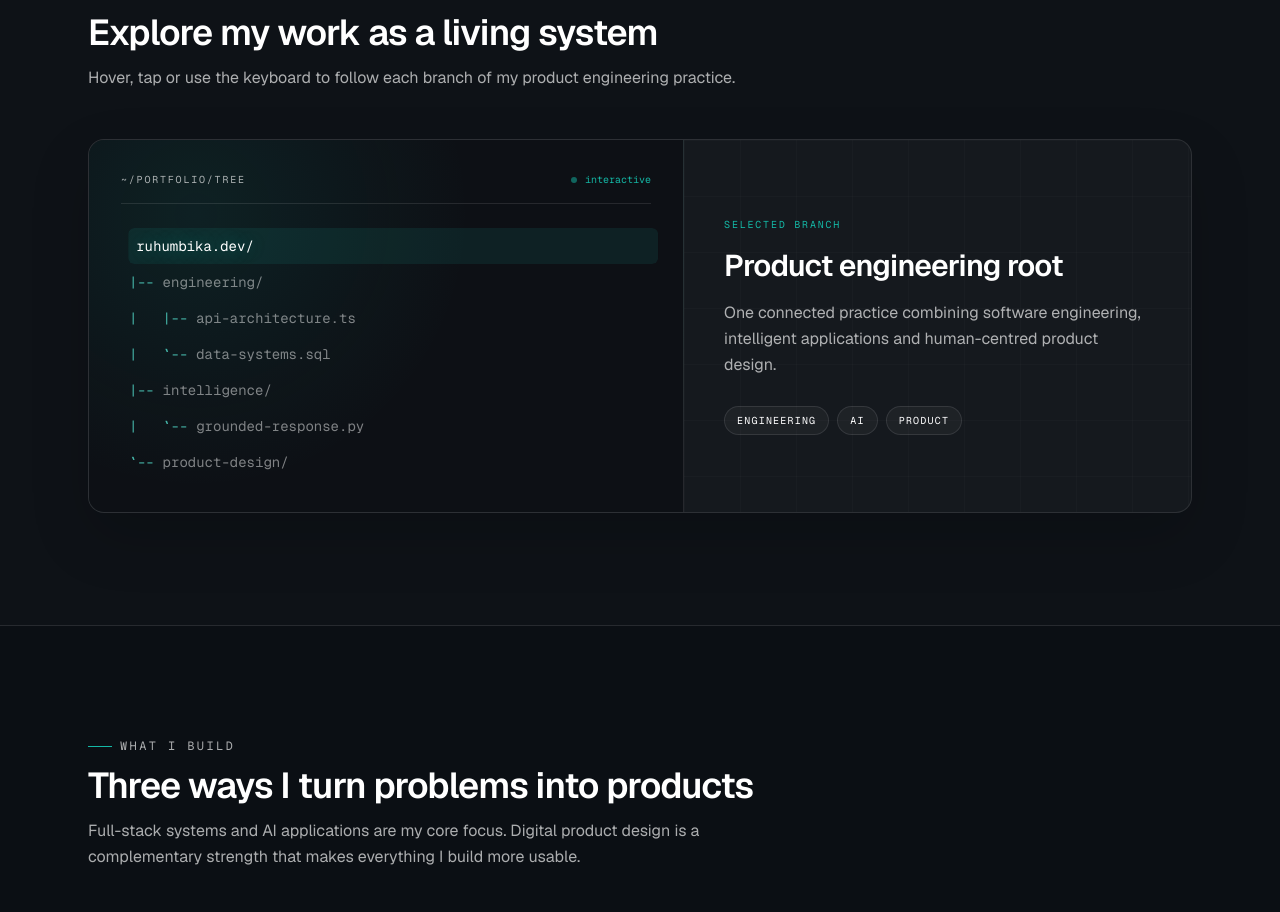
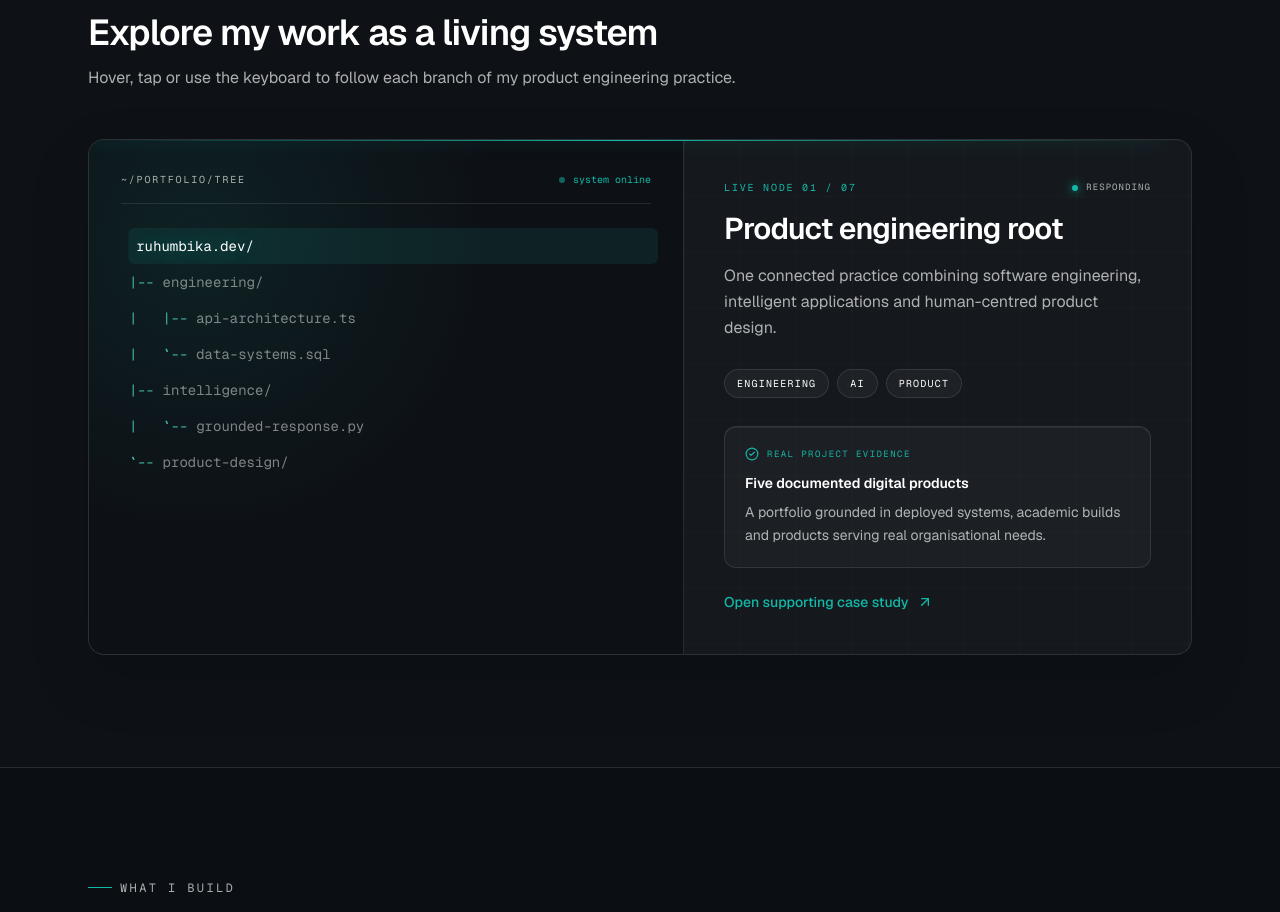
Before and after one commit to Ruhumbika/PORTFOLIO, a Next.js app: page / in a window 1280 px wide. Shown: the part 1660-2572 px from the top of the page. Built offline with nearby package versions, Linux system fonts and the light colour scheme.

Commit message:
Connect living system to real project evidence

```diff
--- a/app/globals.css
+++ b/app/globals.css
@@ -414,6 +414,11 @@
   box-shadow: 0 24px 60px rgba(0, 0, 0, 0.16);
 }
 
+.ascii-system-signal {
+  background: linear-gradient(90deg, transparent, var(--primary), transparent);
+  box-shadow: 0 0 16px color-mix(in srgb, var(--primary) 78%, transparent);
+}
+
 .light .ascii-tree-shell {
   background: rgba(235, 235, 232, 0.74);
   box-shadow:
@@ -449,6 +454,16 @@
 
 .ascii-tree-prefix {
   color: color-mix(in srgb, var(--primary) 68%, var(--muted-foreground));
+}
+
+.ascii-proof-card {
+  box-shadow: inset 0 1px 0 color-mix(in srgb, var(--foreground) 6%, transparent);
+}
+
+.light .ascii-proof-card {
+  box-shadow:
+    7px 8px 18px rgba(125, 125, 121, 0.14),
+    -5px -5px 14px rgba(255, 255, 255, 0.62);
 }
 
 @keyframes orbit-ring-breathe {
--- a/components/home/AsciiTreeSection.tsx
+++ b/components/home/AsciiTreeSection.tsx
@@ -1,82 +1,128 @@
 'use client'
 
+import Link from 'next/link'
 import { AnimatePresence, motion, useReducedMotion } from 'framer-motion'
-import { useState } from 'react'
+import { useRef, useState } from 'react'
+import { ArrowUpRight, CheckCircle2 } from 'lucide-react'
 import { SectionHeading } from '@/components/shared/SectionHeading'
 
 const treeItems = [
   {
     id: 'root',
     branch: 'root',
+    depth: 1,
     prefix: '',
     label: 'ruhumbika.dev/',
     title: 'Product engineering root',
     description: 'One connected practice combining software engineering, intelligent applications and human-centred product design.',
     tags: ['Engineering', 'AI', 'Product'],
+    proof: 'Five documented digital products',
+    outcome: 'A portfolio grounded in deployed systems, academic builds and products serving real organisational needs.',
+    href: '/projects',
   },
   {
     id: 'engineering',
     branch: 'engineering',
+    depth: 2,
     prefix: '|-- ',
     label: 'engineering/',
     title: 'Full-stack engineering',
     description: 'Reliable web and mobile systems built across interfaces, APIs, permissions, data models and deployment workflows.',
     tags: ['Laravel', 'Node.js', 'Flutter'],
+    proof: 'Kilindi Traders Digital License Management System',
+    outcome: 'A deployed role-based platform for licensing, renewals, debt tracking, SMS reminders and council reporting.',
+    href: '/projects/kdilms',
   },
   {
     id: 'apis',
     branch: 'engineering',
+    depth: 3,
     prefix: '|   |-- ',
     label: 'api-architecture.ts',
     title: 'API architecture',
     description: 'Clear service boundaries and REST contracts that connect user interfaces, business logic and external platforms.',
     tags: ['REST', 'FastAPI', 'Express'],
+    proof: 'Mobile-First Rental Platform',
+    outcome: 'REST API contracts, JWT authentication and service boundaries connecting Flutter, Express.js and PostgreSQL.',
+    href: '/projects/rental-platform',
   },
   {
     id: 'data',
     branch: 'engineering',
+    depth: 3,
     prefix: '|   `-- ',
     label: 'data-systems.sql',
     title: 'Data systems',
     description: 'Structured relational data, careful validation and accountable administrative workflows.',
     tags: ['MySQL', 'PostgreSQL', 'SQLite'],
+    proof: 'KDILMS data and reporting workflows',
+    outcome: 'Validated TAUSI imports, structured trader records, audit logs and reporting dashboards for accountable operations.',
+    href: '/projects/kdilms',
   },
   {
     id: 'intelligence',
     branch: 'intelligence',
+    depth: 2,
     prefix: '|-- ',
     label: 'intelligence/',
     title: 'AI application development',
     description: 'Privacy-conscious AI applications with local inference, retrieval pipelines and focused knowledge bases.',
     tags: ['Ollama', 'RAG', 'Python'],
+    proof: 'Student Support LLM Platform',
+    outcome: 'A privacy-conscious local AI pipeline connecting Streamlit, FastAPI, retrieval and Ollama inference.',
+    href: '/projects/student-support-llm',
   },
   {
     id: 'rag',
     branch: 'intelligence',
+    depth: 3,
     prefix: '|   `-- ',
     label: 'grounded-response.py',
     title: 'Grounded responses',
     description: 'Retrieval and prompt workflows that keep model answers relevant to the intended domain.',
     tags: ['FastAPI', 'Knowledge Base', 'Testing'],
+    proof: 'Grounded university support responses',
+    outcome: 'A custom FAQ knowledge base and retrieval workflow designed to keep answers relevant to the student domain.',
+    href: '/projects/student-support-llm',
   },
   {
     id: 'product',
     branch: 'product',
+    depth: 2,
     prefix: '`-- ',
     label: 'product-design/',
     title: 'Digital product design',
     description: 'Product flows, interface decisions and testing shaped by real organisational and customer needs.',
     tags: ['Figma', 'UI/UX', 'User Flows'],
+    proof: 'RJAY Barbershop Digital Platform',
+    outcome: 'Booking journeys, service discovery and availability controls shaped around an operating small business.',
+    href: '/projects/rjay-barbershop',
   },
 ]
 
 export function AsciiTreeSection() {
   const reduce = useReducedMotion()
   const [activeId, setActiveId] = useState('root')
+  const treeRefs = useRef<Array<HTMLButtonElement | null>>([])
   const active = treeItems.find((item) => item.id === activeId) ?? treeItems[0]
+  const activeIndex = treeItems.findIndex((item) => item.id === active.id)
+
+  function handleTreeKeyDown(event: React.KeyboardEvent<HTMLButtonElement>, index: number) {
+    let nextIndex: number | undefined
+
+    if (event.key === 'ArrowDown') nextIndex = (index + 1) % treeItems.length
+    if (event.key === 'ArrowUp') nextIndex = (index - 1 + treeItems.length) % treeItems.length
+    if (event.key === 'Home') nextIndex = 0
+    if (event.key === 'End') nextIndex = treeItems.length - 1
+
+    if (nextIndex === undefined) return
+    event.preventDefault()
+    setActiveId(treeItems[nextIndex].id)
+    treeRefs.current[nextIndex]?.focus()
+  }
 
   return (
-    <section className="border-y border-border bg-secondary/20">
+    <section id="living-system" className="scroll-mt-20 border-y border-border bg-secondary/20">
       <div className="mx-auto max-w-6xl px-4 py-20 sm:px-6 lg:py-28">
         <SectionHeading
           label="Interactive Architecture"
@@ -84,7 +130,13 @@ export function AsciiTreeSection() {
           description="Hover, tap or use the keyboard to follow each branch of my product engineering practice."
         />
 
-        <div className="ascii-tree-shell mt-12 grid overflow-hidden rounded-2xl border border-border lg:grid-cols-[1.08fr_0.92fr]">
+        <div className="ascii-tree-shell relative mt-12 grid overflow-hidden rounded-2xl border border-border lg:grid-cols-[1.08fr_0.92fr]">
+          <motion.span
+            className="ascii-system-signal absolute inset-x-0 top-0 z-20 h-px origin-left"
+            animate={reduce ? undefined : { scaleX: [0, 1, 0], x: ['0%', '0%', '100%'] }}
+            transition={{ duration: 4.8, repeat: Infinity, ease: 'easeInOut' }}
+            aria-hidden="true"
+          />
           <div className="ascii-tree-panel border-b border-border p-5 sm:p-8 lg:border-b-0 lg:border-r">
             <div className="mb-6 flex items-center justify-between border-b border-border pb-4">
               <span className="font-mono text-[10px] uppercase tracking-[0.18em] text-muted-foreground">
@@ -92,12 +144,12 @@ export function AsciiTreeSection() {
               </span>
               <span className="flex items-center gap-2 font-mono text-[10px] text-primary">
                 <span className="h-1.5 w-1.5 animate-pulse rounded-full bg-primary" />
-                interactive
+                system online
               </span>
             </div>
 
             <div className="flex flex-col" role="tree" aria-label="Ruhumbika's capability tree">
-              {treeItems.map((item) => {
+              {treeItems.map((item, index) => {
                 const selected = item.id === active.id
                 const related = item.branch === active.branch || item.id === 'root'
                 return (
@@ -106,9 +158,13 @@ export function AsciiTreeSection() {
                     type="button"
                     role="treeitem"
                     aria-selected={selected}
+                    aria-level={item.depth}
+                    tabIndex={selected ? 0 : -1}
+                    ref={(node) => { treeRefs.current[index] = node }}
                     onPointerEnter={() => setActiveId(item.id)}
                     onFocus={() => setActiveId(item.id)}
                     onClick={() => setActiveId(item.id)}
+                    onKeyDown={(event) => handleTreeKeyDown(event, index)}
                     className="ascii-tree-line relative flex w-full items-center overflow-hidden rounded-md px-2 py-2 text-left font-mono text-xs sm:text-sm"
                     data-selected={selected}
                     data-related={related}
@@ -130,7 +186,7 @@ export function AsciiTreeSection() {
             </div>
           </div>
 
-          <div className="relative flex min-h-80 items-center p-6 sm:p-10">
+          <div className="relative flex min-h-[29rem] items-center p-6 sm:p-10">
             <div className="bg-grid pointer-events-none absolute inset-0 opacity-20" aria-hidden="true" />
             <AnimatePresence mode="wait">
               <motion.div
@@ -139,11 +195,17 @@ export function AsciiTreeSection() {
                 animate={{ opacity: 1, y: 0, filter: 'blur(0px)' }}
                 exit={reduce ? undefined : { opacity: 0, y: -8, filter: 'blur(4px)' }}
                 transition={{ duration: 0.3, ease: [0.22, 1, 0.36, 1] }}
-                className="relative"
+                className="relative w-full"
               >
-                <p className="font-mono text-[10px] uppercase tracking-[0.18em] text-primary">
-                  Selected branch
-                </p>
+                <div className="flex items-center justify-between gap-4">
+                  <p className="font-mono text-[10px] uppercase tracking-[0.18em] text-primary">
+                    Live node {String(activeIndex + 1).padStart(2, '0')} / {String(treeItems.length).padStart(2, '0')}
+                  </p>
+                  <span className="flex items-center gap-2 font-mono text-[9px] uppercase tracking-[0.12em] text-muted-foreground">
+                    <span className="h-1.5 w-1.5 rounded-full bg-primary shadow-[0_0_10px_var(--primary)]" />
+                    responding
+                  </span>
+                </div>
                 <h3 className="mt-4 text-2xl font-semibold tracking-tight sm:text-3xl">
                   {active.title}
                 </h3>
@@ -157,6 +219,23 @@ export function AsciiTreeSection() {
                     </span>
                   ))}
                 </div>
+
+                <div className="ascii-proof-card mt-7 rounded-xl border border-border bg-card/80 p-4 sm:p-5">
+                  <p className="flex items-center gap-2 font-mono text-[9px] uppercase tracking-[0.16em] text-primary">
+                    <CheckCircle2 className="h-3.5 w-3.5" aria-hidden="true" />
+                    Real project evidence
+                  </p>
+                  <p className="mt-3 text-sm font-semibold text-foreground">{active.proof}</p>
+                  <p className="mt-2 text-sm leading-relaxed text-muted-foreground">{active.outcome}</p>
+                </div>
+
+                <Link
+                  href={active.href}
+                  className="mt-6 inline-flex items-center gap-2 text-sm font-medium text-primary transition-colors hover:text-foreground focus-visible:outline-none focus-visible:ring-2 focus-visible:ring-primary focus-visible:ring-offset-4 focus-visible:ring-offset-background"
+                >
+                  Open supporting case study
+                  <ArrowUpRight className="h-4 w-4" aria-hidden="true" />
+                </Link>
               </motion.div>
             </AnimatePresence>
           </div>
```
